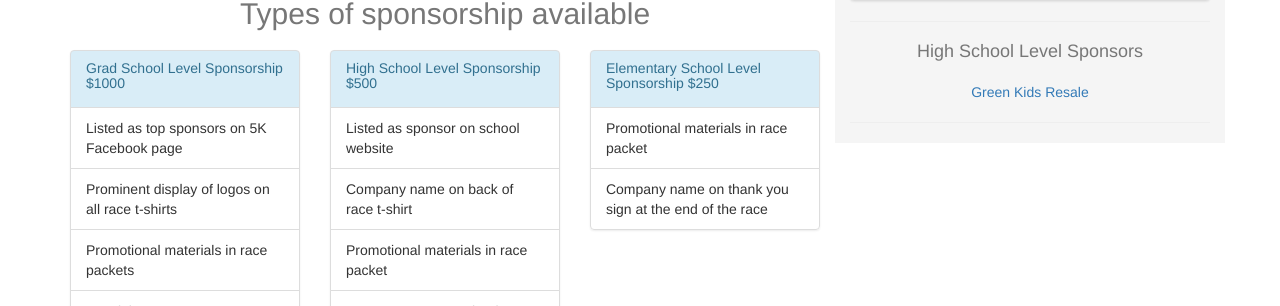
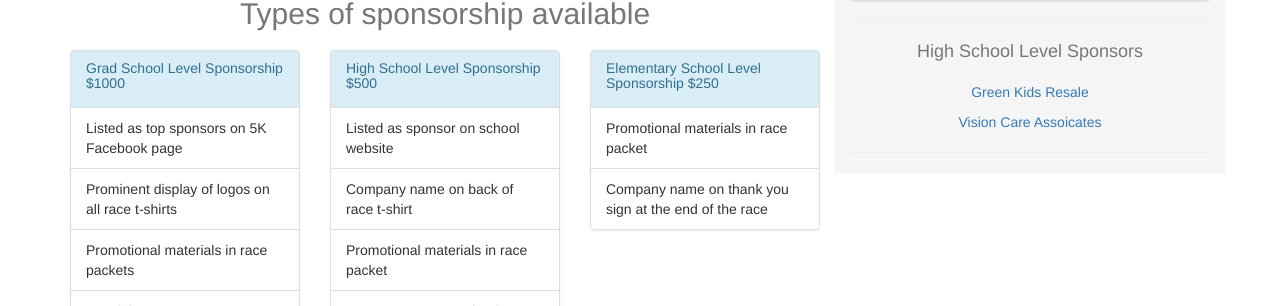
Before and after one commit to runforlearning/runforlearning.github.io, a Jekyll site: the page built from sponsor.html, in a window 1280 px wide and 900 px high, scrolled down 773 px. Shown: the part 146-452 px from the top of the window. Built offline with Jekyll 4.4.1, drawn with Linux system fonts in a browser that asks for light colours; nearby versions of some CDN libraries.

Commit message:
Adds new high school level sponsor

```diff
--- a/_includes/sponsor_sidebar.html
+++ b/_includes/sponsor_sidebar.html
@@ -7,4 +7,7 @@
 <p class="text-center">
   <a href="http://www.greenkidsresale-il.com/" alt="Green Kids Resale" target="_blank">Green Kids Resale</a>
 </p>
+<p class="text-center">
+  <a href="http://www.visioncaregrayslake.com/" alt="Vision Care Associates Grayslake" target="_blank">Vision Care Assoicates</a>
+</p>
 <hr>
```
